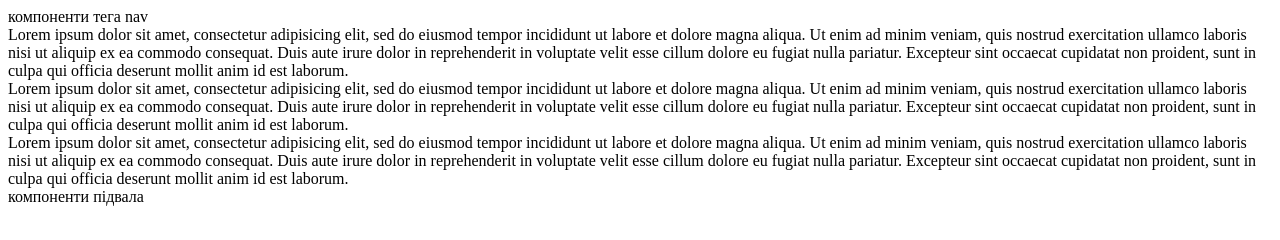
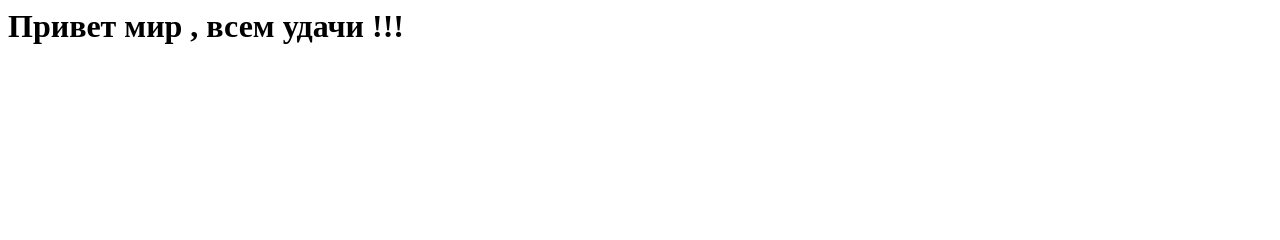
Before and after one commit to Dmirtiyzal/site, a plain HTML site: page index.html in a window 1280 px wide. Drawn offline with Linux system fonts and the light colour scheme.

Commit message:
new site

```diff
--- a/index.html
+++ b/index.html
@@ -1,41 +1,13 @@
 <DOCTYPE html>
-<html lang="ru">
-<head>
-	<title>Знайомство з HTML тегами частина №2</title>
-	<meta http-equiv="Content-type" content="text/html;charset=UTF-8" />
-</head>
-<body>
-	<header>
-		<nav>
-			компоненти тега nav
-		</nav>
-	</header>
-	<div>
-		Lorem ipsum dolor sit amet, consectetur adipisicing elit, sed do eiusmod
-		tempor incididunt ut labore et dolore magna aliqua. Ut enim ad minim veniam,
-		quis nostrud exercitation ullamco laboris nisi ut aliquip ex ea commodo
-		consequat. Duis aute irure dolor in reprehenderit in voluptate velit esse
-		cillum dolore eu fugiat nulla pariatur. Excepteur sint occaecat cupidatat non
-		proident, sunt in culpa qui officia deserunt mollit anim id est laborum.
-	</div>
-	<div>
-		Lorem ipsum dolor sit amet, consectetur adipisicing elit, sed do eiusmod
-		tempor incididunt ut labore et dolore magna aliqua. Ut enim ad minim veniam,
-		quis nostrud exercitation ullamco laboris nisi ut aliquip ex ea commodo
-		consequat. Duis aute irure dolor in reprehenderit in voluptate velit esse
-		cillum dolore eu fugiat nulla pariatur. Excepteur sint occaecat cupidatat non
-		proident, sunt in culpa qui officia deserunt mollit anim id est laborum.
-	</div>
-	<div>
-		Lorem ipsum dolor sit amet, consectetur adipisicing elit, sed do eiusmod
-		tempor incididunt ut labore et dolore magna aliqua. Ut enim ad minim veniam,
-		quis nostrud exercitation ullamco laboris nisi ut aliquip ex ea commodo
-		consequat. Duis aute irure dolor in reprehenderit in voluptate velit esse
-		cillum dolore eu fugiat nulla pariatur. Excepteur sint occaecat cupidatat non
-		proident, sunt in culpa qui officia deserunt mollit anim id est laborum.
-	</div>
-	<footer>
-		компоненти підвала
-	</footer>
+	<html lang="ru">
+
+	<head>
+		<title>DmitriyZalevskyy</title>
+		<meta http-equiv="Content-type" content="text/html;charset=UTF-8" />
+	</head>
+
+	<body>
+		<h1>Привет мир , всем удачи !!!</h1>
 	</body>
+
 	</html>
```
